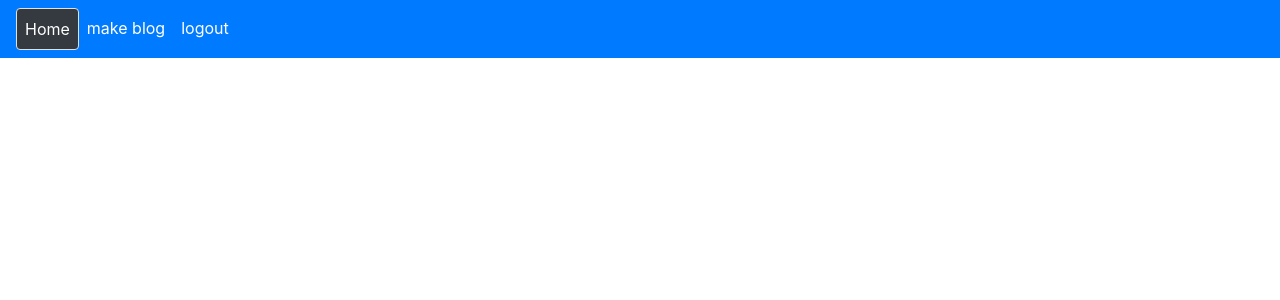
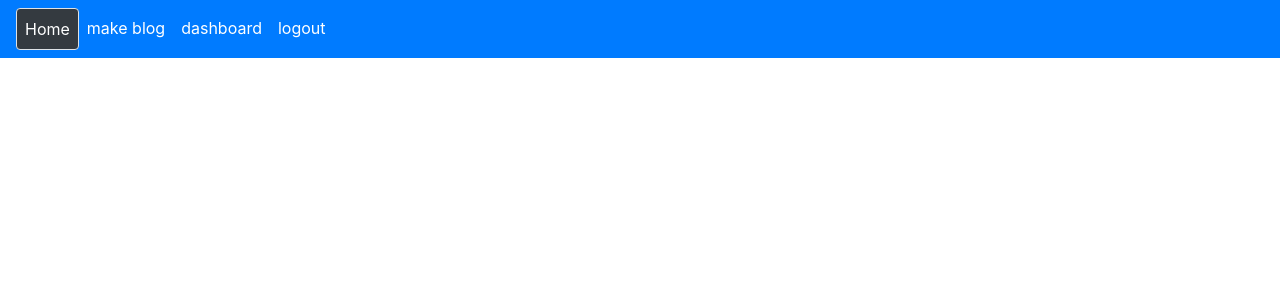
Before and after one commit to Agent2512/blogsite, a PHP site: page /index.php in a window 1280 px wide. Shown: the top 300 px of the page. Run offline with PHP 8.4, Linux system fonts and the light colour scheme; the visitor is signed in with stand-in values (Sample User, id 1); data comes from the database, SQL or seed files in the repository; data that the repository does not hold is empty; some libraries are stand-ins or nearby versions.

Commit message:
update navbar with "dashboard"

```diff
--- a/template/nav.php
+++ b/template/nav.php
@@ -23,12 +23,15 @@
                     // ";
                     echo "
                     <li class='nav-item active'>
+                        <a class='nav-link' href='./dashboard.php'>dashboard</a>
+                    </li>
+                    ";
+                    echo "
+                    <li class='nav-item active'>
                         <a class='nav-link' href='./script/userLogout.php'>logout</a>
                     </li>
                     ";
                 }
-            ?>
-            <?php
                 if(!isset($_SESSION["username"])) {
                     echo "
                     <li class='nav-item active'>
```
